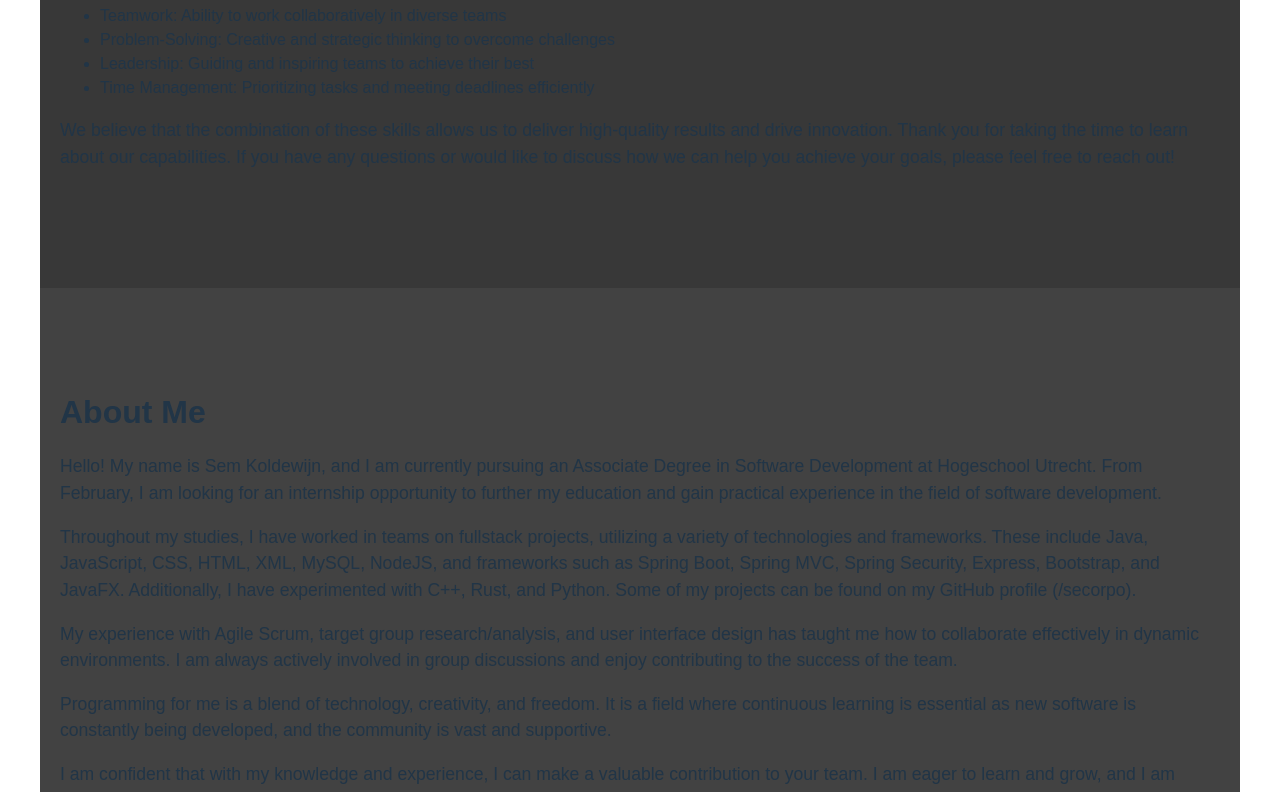
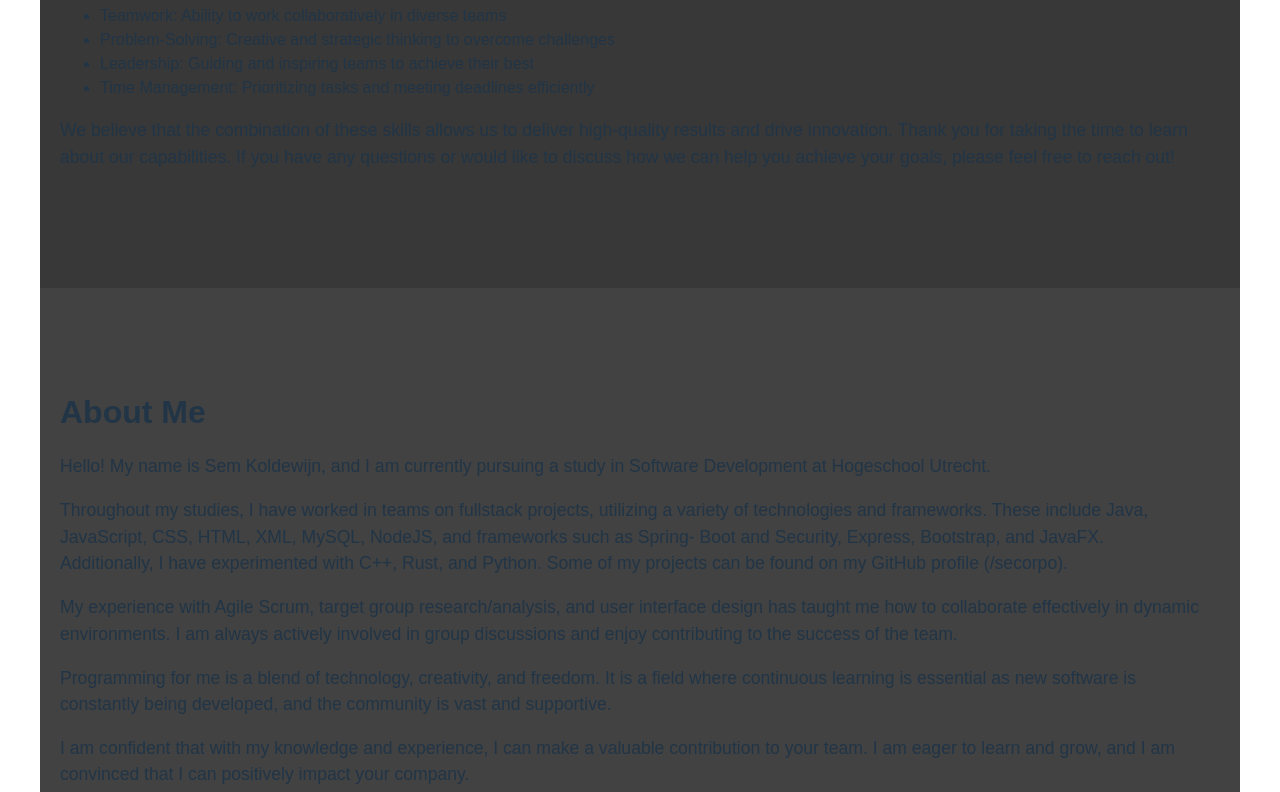
Before and after one commit to SeCorpo/secorp2, a React (Vite) app: page / in a window 1280 px wide. Shown: the part 2000-2792 px from the top of the page. Built offline with nearby package versions, Linux system fonts and the light colour scheme.

Commit message:
footer text rm, correct email

```diff
--- a/src/sections/aboutSection.jsx
+++ b/src/sections/aboutSection.jsx
@@ -7,8 +7,8 @@ const AboutSection = () => {
             <div className="about-section-container">
                 <div className="text-content">
                     <h2>About Me</h2>
-                    <p>Hello! My name is Sem Koldewijn, and I am currently pursuing an Associate Degree in Software Development at Hogeschool Utrecht. From February, I am looking for an internship opportunity to further my education and gain practical experience in the field of software development.</p>
-                    <p>Throughout my studies, I have worked in teams on fullstack projects, utilizing a variety of technologies and frameworks. These include Java, JavaScript, CSS, HTML, XML, MySQL, NodeJS, and frameworks such as Spring Boot, Spring MVC, Spring Security, Express, Bootstrap, and JavaFX. Additionally, I have experimented with C++, Rust, and Python. Some of my projects can be found on my GitHub profile (/secorpo).</p>
+                    <p>Hello! My name is Sem Koldewijn, and I am currently pursuing a study in Software Development at Hogeschool Utrecht.</p>
+                    <p>Throughout my studies, I have worked in teams on fullstack projects, utilizing a variety of technologies and frameworks. These include Java, JavaScript, CSS, HTML, XML, MySQL, NodeJS, and frameworks such as Spring- Boot and Security, Express, Bootstrap, and JavaFX. Additionally, I have experimented with C++, Rust, and Python. Some of my projects can be found on my GitHub profile (/secorpo).</p>
                     <p>My experience with Agile Scrum, target group research/analysis, and user interface design has taught me how to collaborate effectively in dynamic environments. I am always actively involved in group discussions and enjoy contributing to the success of the team.</p>
                     <p>Programming for me is a blend of technology, creativity, and freedom. It is a field where continuous learning is essential as new software is constantly being developed, and the community is vast and supportive.</p>
                     <p>I am confident that with my knowledge and experience, I can make a valuable contribution to your team. I am eager to learn and grow, and I am convinced that I can positively impact your company.</p>
--- a/src/sections/contactSection.jsx
+++ b/src/sections/contactSection.jsx
@@ -8,9 +8,9 @@ const ContactSection = () => {
             <p>If you have any questions or would like to discuss how I can contribute to your team, please feel free to get in touch. I am always open to new opportunities and collaborations.</p>
             <p>You can reach me through the following methods:</p>
             <ul>
-                <li><strong>Email:</strong> sem.koldewijn@example.com</li>
-                <li><strong>Phone:</strong> +31 6 12345678</li>
-                <li><strong>LinkedIn:</strong> <a href="https://www.linkedin.com/in/semkoldewijn" target="_blank" rel="noopener noreferrer">linkedin.com/in/semkoldewijn</a></li>
+                <li><strong>Email:</strong> <a href="mailto:sem@secorp.pro">sem@secorp.pro</a></li>
+                {/*<li><strong>Phone:</strong> +31 6 12345678</li>*/}
+                <li><strong>LinkedIn:</strong> <a href="https://www.linkedin.com/in/sem-koldewijn/" target="_blank" rel="noopener noreferrer">linkedin.com/in/sem-koldewijn</a></li>
                 <li><strong>GitHub:</strong> <a href="https://github.com/secorpo" target="_blank" rel="noopener noreferrer">github.com/secorpo</a></li>
             </ul>
             <p>I look forward to hearing from you!</p>
--- a/src/sections/footer.jsx
+++ b/src/sections/footer.jsx
@@ -4,7 +4,7 @@ const Footer = () => {
     return (
         <>
             <footer>
-                Website footer for catalog, information, quick contact
+                {/*Website footer for catalog, information, quick contact.md*/}
                 <br/><a href="https://www.secorp.pro">www.secorp.pro</a>
             </footer>
         </>
```
